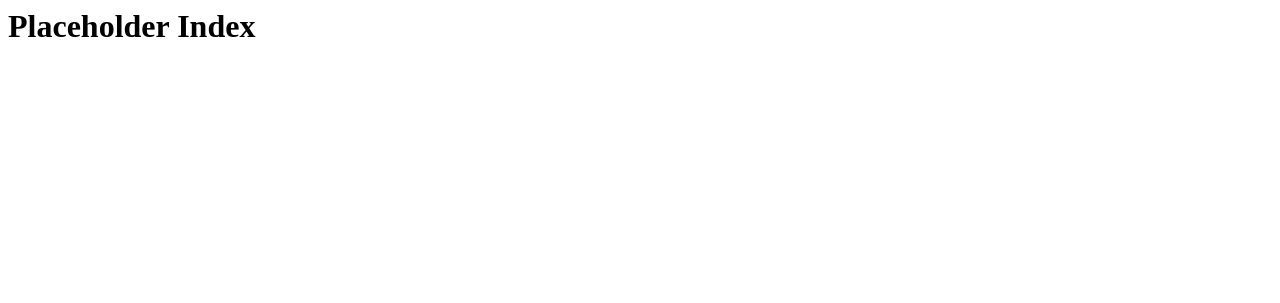
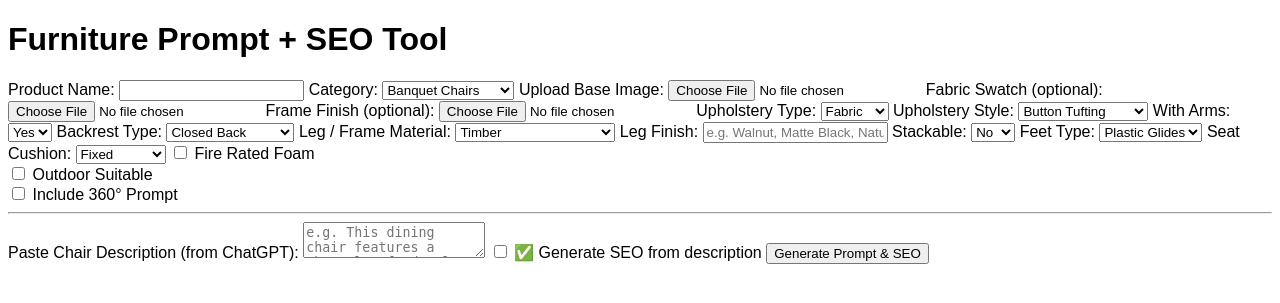
Before and after one commit to Beehiveglobal/Image-text-render, a Flask app: page / in a window 1280 px wide. Shown: the top 303 px of the page. Run offline with Flask 3, Linux system fonts and the light colour scheme.

Commit message:
Replace placeholder index.html with full upload + SEO UI

```diff
--- a/templates/index.html
+++ b/templates/index.html
@@ -1 +1,111 @@
-<h1>Placeholder Index</h1>
+<!DOCTYPE html>
+<html lang="en">
+<head>
+  <meta charset="UTF-8">
+  <title>AI Furniture Prompt + SEO Generator</title>
+  <link rel="stylesheet" href="/static/style.css" />
+</head>
+<body>
+  <h1>Furniture Prompt + SEO Tool</h1>
+
+  <form action="/generate" method="post" enctype="multipart/form-data">
+    <label>Product Name:</label>
+    <input type="text" name="product_name" required>
+
+    <label>Category:</label>
+    <select name="category" required>
+      <option>Banquet Chairs</option>
+      <option>Café Chairs</option>
+      <option>Dining Chairs</option>
+      <option>Hotel Chairs</option>
+      <option>Bar Stools</option>
+      <option>Arm Chairs</option>
+      <option>Outdoor Chairs</option>
+      <option>Table Tops</option>
+      <option>Table Bases</option>
+      <option>Lounges</option>
+      <option>Ottomans</option>
+      <option>Banquette Seating</option>
+    </select>
+
+    <label>Upload Base Image:</label>
+    <input type="file" name="base_image" accept="image/*" required>
+
+    <label>Fabric Swatch (optional):</label>
+    <input type="file" name="fabric_image" accept="image/*">
+
+    <label>Frame Finish (optional):</label>
+    <input type="file" name="frame_image" accept="image/*">
+
+    <label>Upholstery Type:</label>
+    <select name="upholstery_type">
+      <option>Fabric</option><option>Vinyl</option><option>Leather</option><option>Bouclé</option><option>Velvet</option>
+    </select>
+
+    <label>Upholstery Style:</label>
+    <select name="upholstery_style">
+      <option>Button Tufting</option><option>Diamond Tufting</option><option>Channel Stitching</option>
+      <option>Blind Stitching</option><option>Panel Stitching</option><option>Slip Cover / Skirt</option>
+      <option>Piping / Welt Cord</option>
+    </select>
+
+    <label>With Arms:</label>
+    <select name="arms">
+      <option>Yes</option><option>No</option>
+    </select>
+
+    <label>Backrest Type:</label>
+    <select name="backrest">
+      <option>Closed Back</option><option>Open Back</option><option>Cut-out Back</option><option>Upholstered Back</option>
+    </select>
+
+    <label>Leg / Frame Material:</label>
+    <select name="leg_material">
+      <option>Timber</option><option>Metal (Powder Coated)</option><option>Chrome</option><option>Brass</option><option>Plastic</option>
+    </select>
+
+    <label>Leg Finish:</label>
+    <input type="text" name="leg_finish" placeholder="e.g. Walnut, Matte Black, Natural Oak">
+
+    <label>Stackable:</label>
+    <select name="stackable">
+      <option>No</option><option>Yes</option>
+    </select>
+
+    <label>Feet Type:</label>
+    <select name="feet">
+      <option>Plastic Glides</option><option>Felt Glides</option><option>Castors</option>
+    </select>
+
+    <label>Seat Cushion:</label>
+    <select name="cushion">
+      <option>Fixed</option><option>Removable</option>
+    </select>
+
+    <label><input type="checkbox" name="fire_rated"> Fire Rated Foam</label><br>
+    <label><input type="checkbox" name="outdoor_suitable"> Outdoor Suitable</label><br>
+    <label><input type="checkbox" name="include_360"> Include 360° Prompt</label><br>
+
+    <hr>
+    <label for="description_text">Paste Chair Description (from ChatGPT):</label>
+    <textarea name="description_text" placeholder="e.g. This dining chair features a channel-tufted velvet backrest..."></textarea>
+
+    <label><input type="checkbox" name="generate_seo"> ✅ Generate SEO from description</label>
+
+    <button type="submit">Generate Prompt & SEO</button>
+  </form>
+
+  {% if output %}
+    <h2>Generated Prompt Output</h2>
+    <textarea readonly>{{ output }}</textarea>
+
+    <h3>Download Files</h3>
+    <ul>
+      <li><a href="/download/txt" target="_blank">📄 Download Prompt (.txt)</a></li>
+      <li><a href="/download/json" target="_blank">🧾 Download JSON (.json)</a></li>
+      <li><a href="/download/seo" target="_blank">🧠 Download SEO (.txt)</a></li>
+      <li><a href="/download/zip" target="_blank">🗜 Download All (.zip)</a></li>
+    </ul>
+  {% endif %}
+</body>
+</html>
```
